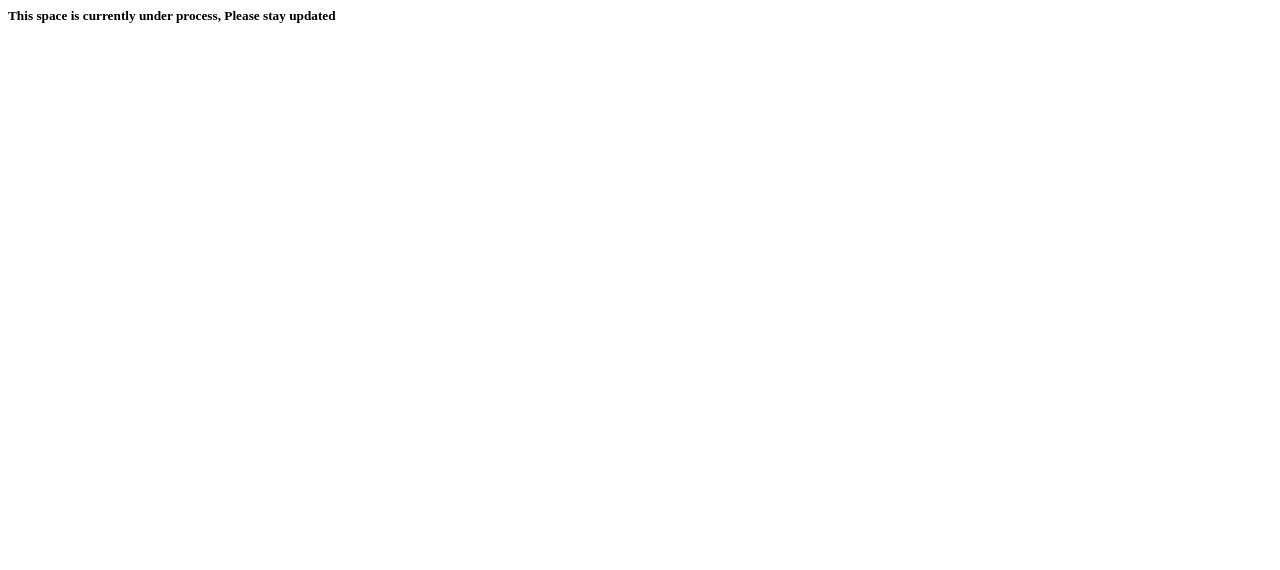
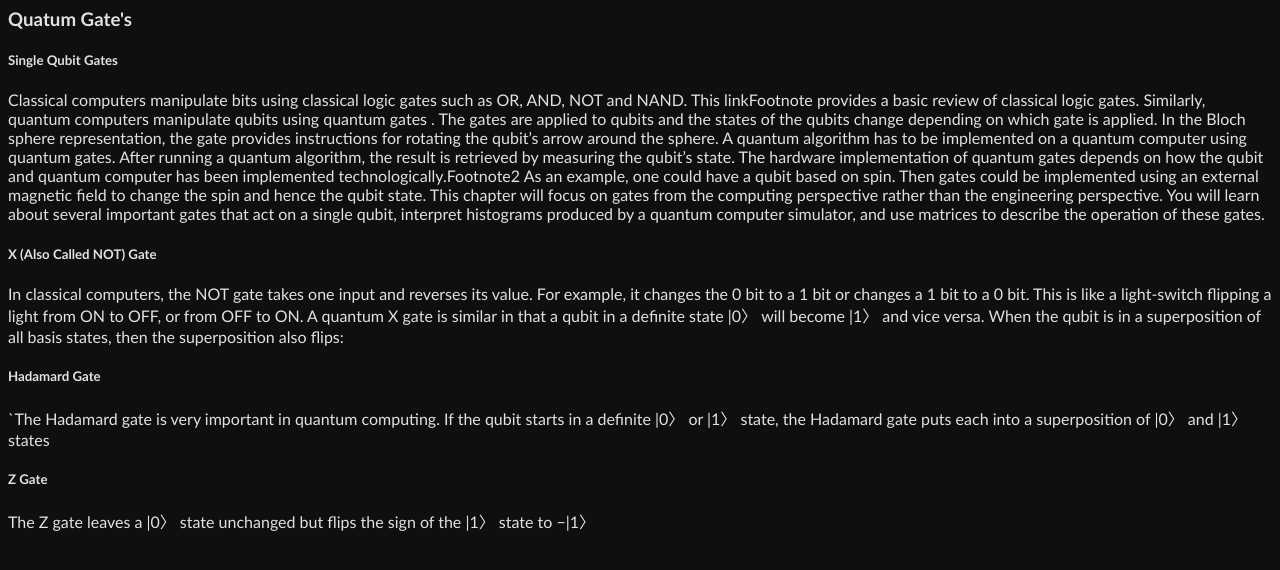
Before and after one commit to Thirumalai-97/My_Website, a plain HTML site: page Quantum_Computing.html in a window 1280 px wide. Drawn offline with Linux system fonts and the light colour scheme.

Commit message:
Update Quantum_Computing.html

```diff
--- a/Quantum_Computing.html
+++ b/Quantum_Computing.html
@@ -1,8 +1,51 @@
 <html>
+    <head>
+
+    </head>
+
+    <style>
+        body{
+            background-color: rgb(15, 15, 15);
+            opacity: 0.9;
+            color: rgb(248, 248, 248);
+            font-family: 'Gill Sans', 'Gill Sans MT', Calibri, 'Trebuchet MS', sans-serif;      }
+    </style>
+<body>
+
+
+    <h3>
+        Quatum Gate's
+    </h3>
+    <p>
+      <h5>
+     Single Qubit Gates
+      </h5>
+      Classical computers manipulate bits using classical logic gates such as OR, AND, NOT and NAND. This linkFootnote provides a basic review of classical logic gates. Similarly, quantum computers manipulate qubits using quantum gates . The gates are applied to qubits and the states of the qubits change depending on which gate is applied. In the Bloch sphere representation, the gate provides instructions for rotating the qubit’s arrow around the sphere. A quantum algorithm has to be implemented on a quantum computer using quantum gates. After running a quantum algorithm, the result is retrieved by measuring the qubit’s state. The hardware implementation of quantum gates depends on how the qubit and quantum computer has been implemented technologically.Footnote2 As an example, one could have a qubit based on spin. Then gates could be implemented using an external magnetic field to change the spin and hence the qubit state. This chapter will focus on gates from the computing perspective rather than the engineering perspective. You will learn about several important gates that act on a single qubit, interpret histograms produced by a quantum computer simulator, and use matrices to describe the operation of these gates.
+
+      <h5>
+         X (Also Called NOT) Gate
+      </h5>
+
+      In classical computers, the NOT gate takes one input and reverses its value. For example, it changes the 0 bit to a 1 bit or changes a 1 bit to a 0 bit. This is like a light-switch flipping a light from ON to OFF, or from OFF to ON. A quantum X gate is similar in that a qubit in a definite state |0〉 will become |1〉 and vice versa. When the qubit is in a superposition of all basis states, then the superposition also flips:
+
+      <h5>
+          Hadamard Gate
+      </h5>
+`The Hadamard gate is very important in quantum computing. If the qubit starts in a definite |0〉 or |1〉 state, the Hadamard gate puts each into a superposition of |0〉 and |1〉 states
 
 <h5>
-    This space is currently under process, Please stay updated
+    Z Gate
+</h5>
+The Z gate leaves a |0〉 state unchanged but flips the sign of the |1〉 state to −|1〉
 
-</h5>
+
+
+
+
+
+    </p>
+
+</body>
+
 
 </html>
```
